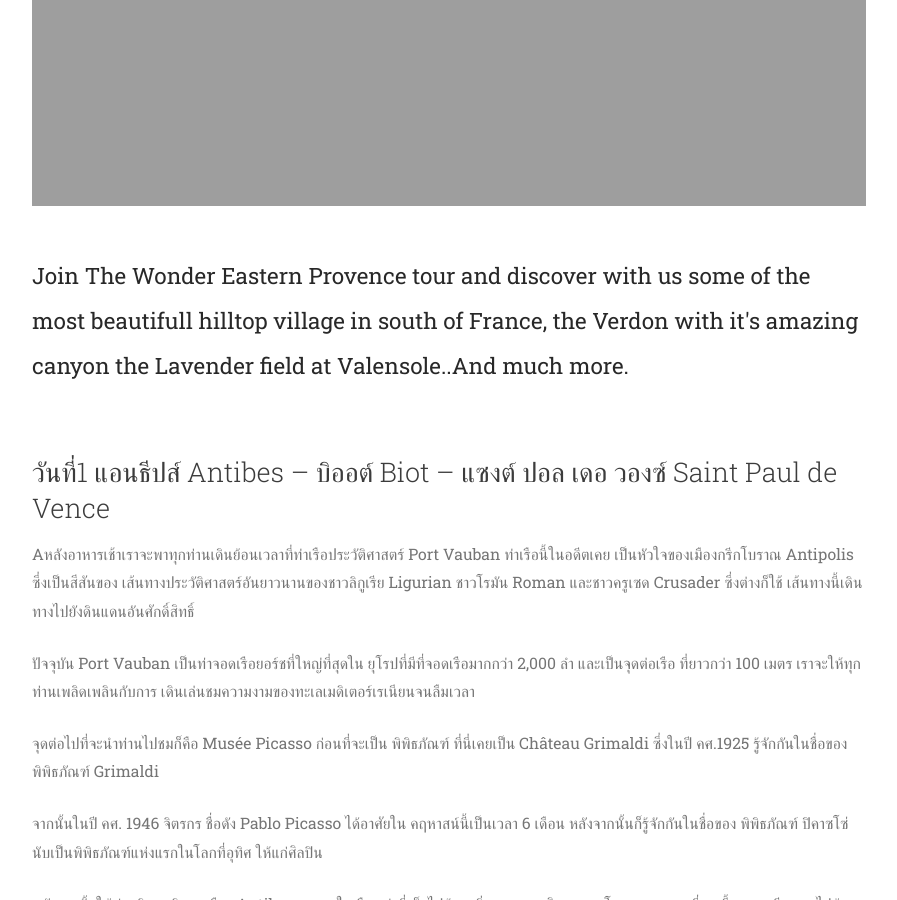
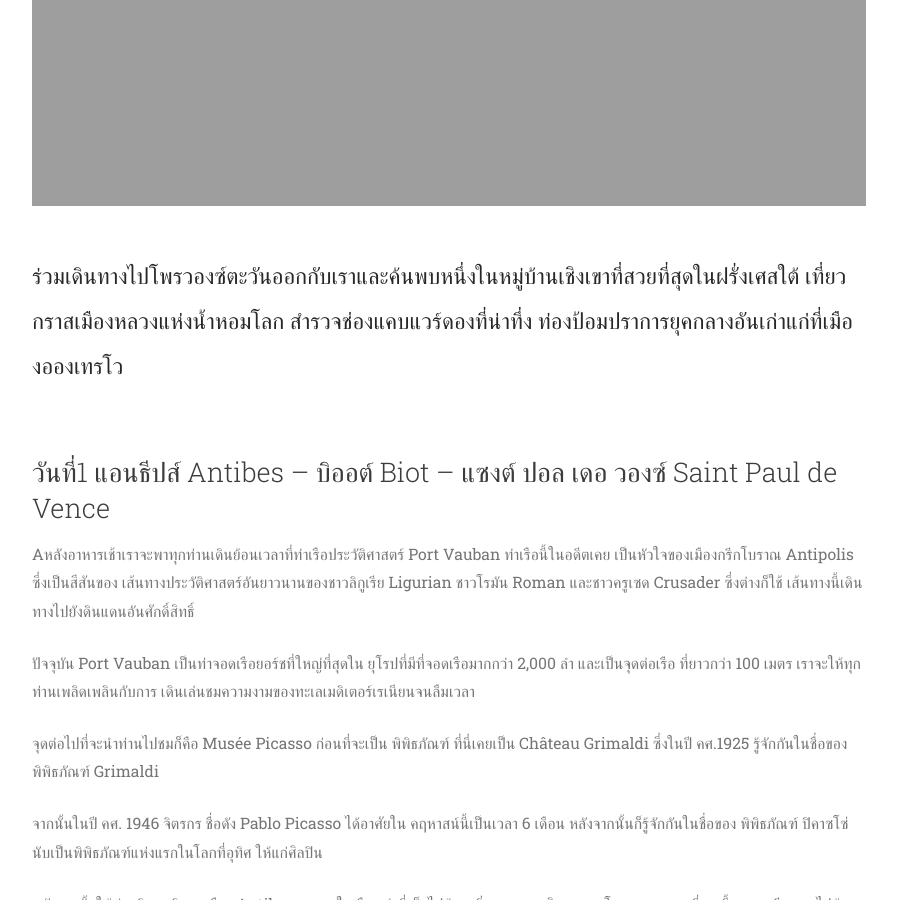
Before and after one commit to paitiewfrance/paitiewfrance.github.io, a Jekyll site: the page built from tour-provence/wonder-eastern-provence.md, in a window 1280 px wide and 900 px high, scrolled down 821 px. Shown: the whole window, without its empty margins (191-1088 px from the left). Built offline with Jekyll 4.4.1, drawn with Linux system fonts in a browser that asks for light colours; nearby versions of some CDN libraries; some web fonts are replaced.

Commit message:
add intro to provence wonder

```diff
--- a/_includes/footer.html
+++ b/_includes/footer.html
@@ -1,5 +1,6 @@
 <footer>
     <div class="container">
+
         <div class="column">
             <h2>เกี่ยวกับไปเที่ยวฟรานซ์</h2>
             <p>
--- a/tour-provence/wonder-eastern-provence.md
+++ b/tour-provence/wonder-eastern-provence.md
@@ -10,7 +10,7 @@ sitemap:
 meta : เที่ยวหมู่บ้านยุคกลาง แซ็งต์ ปอล เดอ วองซ์ เที่ยวกราสเมืองหลวงแห่งน้ำหอมโลก ตามรอยนโปเลียนจากหมู่บ้านคาสเทลแลง อองเทรโว ช่องแคบแวร์ดงถึงหมู่บ้านมูสเตียร์ แซ็งต์มารีย์ เลาะชายฝั่งแซงต์โทรเปซ์ เมืองกรีโมต์ ชมเมืองเทศกาลหนังคานส์ เดินหมู่บ้านเอสซ์ และเมืองนีซ
 
 img: /provence/lavande.jpg
-intro: Join The Wonder Eastern Provence tour and discover with us some of the most beautifull hilltop village in south of France, the Verdon with it's amazing canyon the Lavender field at Valensole..And much more.
+intro: ร่วมเดินทางไปโพรวองซ์ตะวันออกกับเราและค้นพบหนึ่งในหมู่บ้านเชิงเขาที่สวยที่สุดในฝรั่งเศสใต้ เที่ยวกราสเมืองหลวงแห่งน้ำหอมโลก สำรวจช่องแคบแวร์ดองที่น่าทึ่ง ท่องป้อมปราการยุคกลางอันเก่าแก่ที่เมืองอองเทรโว
 prices:
   - Ask us for  7-10 persons
   - Ask us for r 4-7 persons
```
